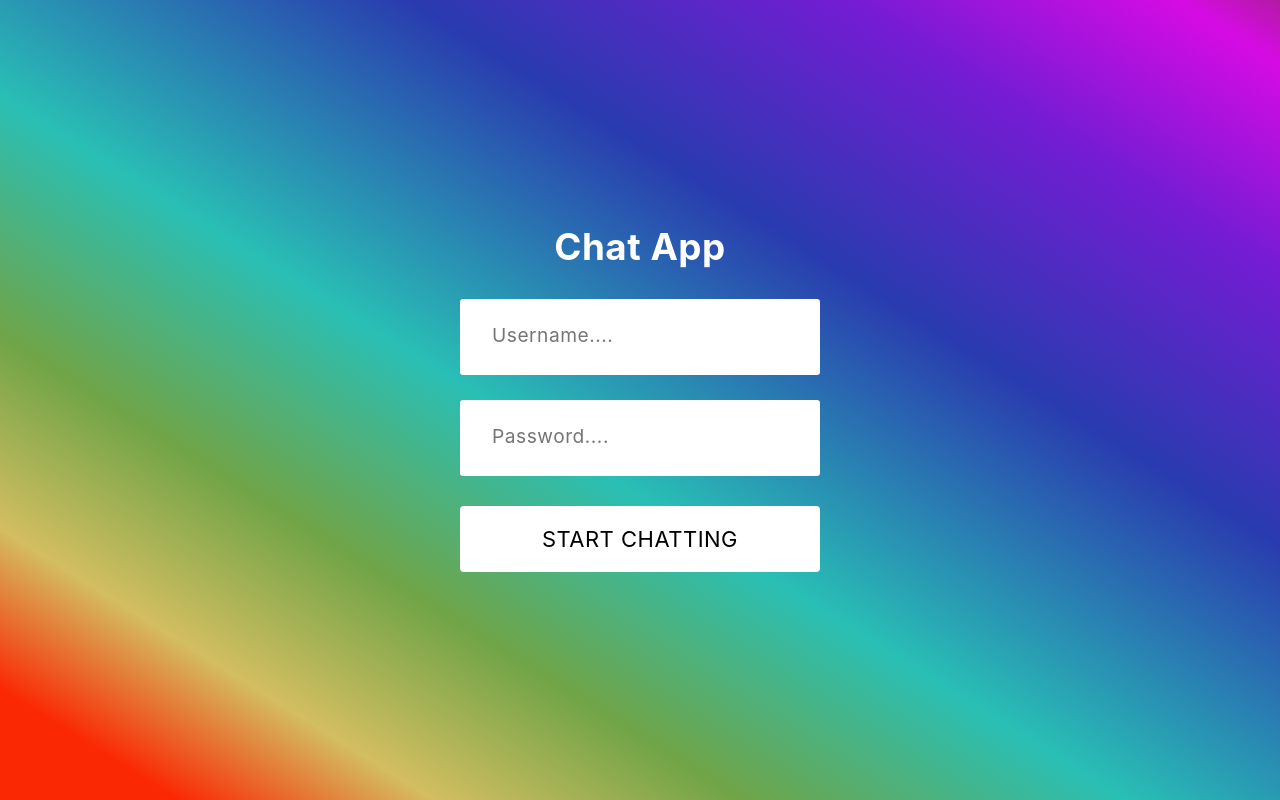
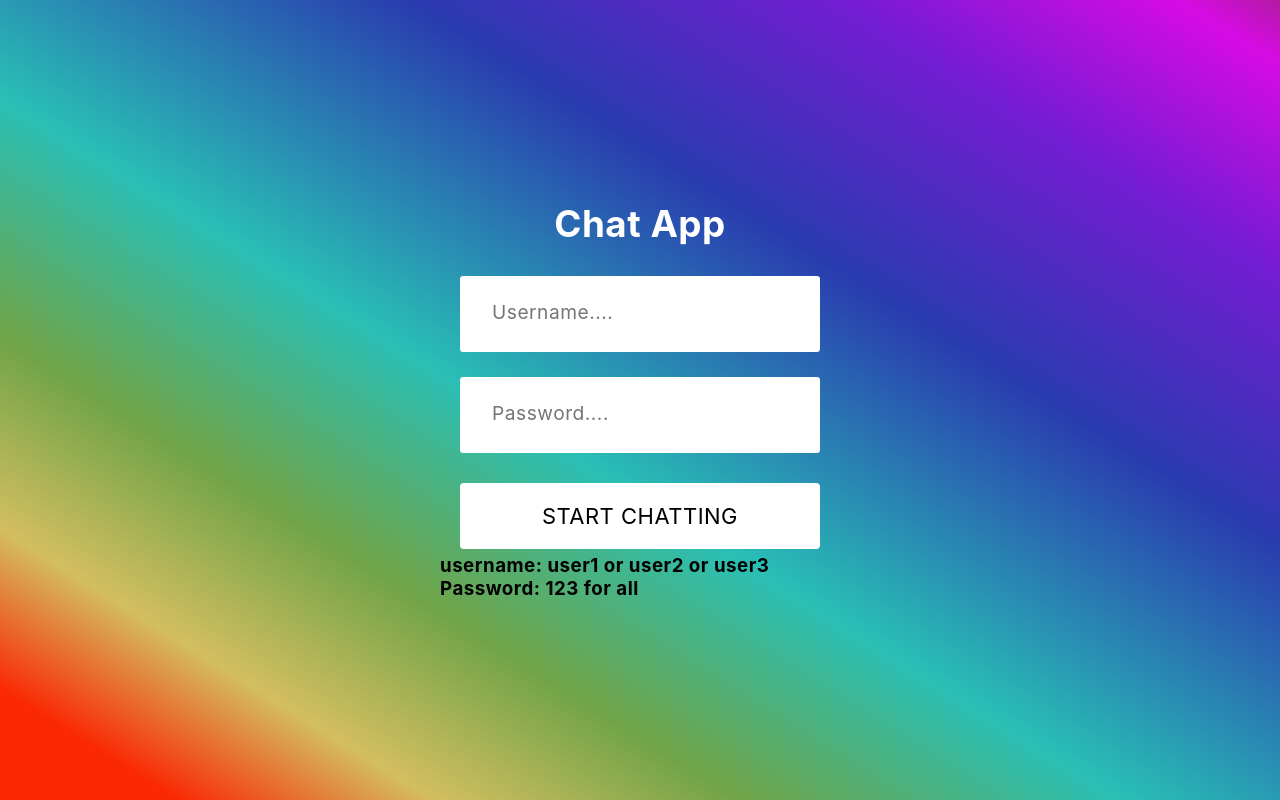
Before and after one commit to mukeshj2110/Chat_APP1_ChatEngine, a React (Create React App) app: page / in a window 1280 px wide. Built offline with nearby package versions, Linux system fonts and the light colour scheme.

Commit message:
added user credential on the screen

```diff
--- a/src/components/LoginForm.js
+++ b/src/components/LoginForm.js
@@ -49,6 +49,8 @@ const LoginForm =()=>{
                                 Start Chatting
                         </button>
                     </div>
+                    <h3>username: user1 or user2 or user3</h3>
+                    <h3> Password: 123 for all</h3>
                     <h2 className="error">{error}</h2>
                 </form>
             </div>
```
